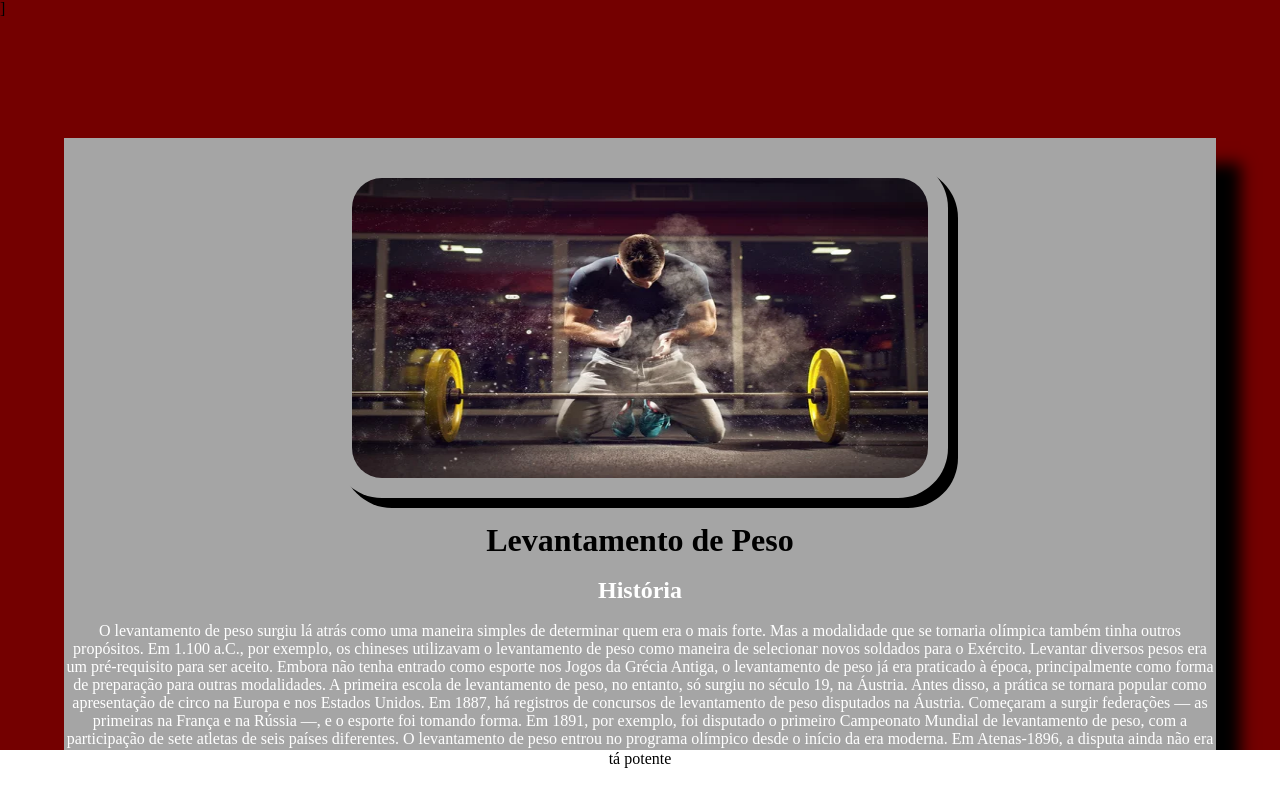
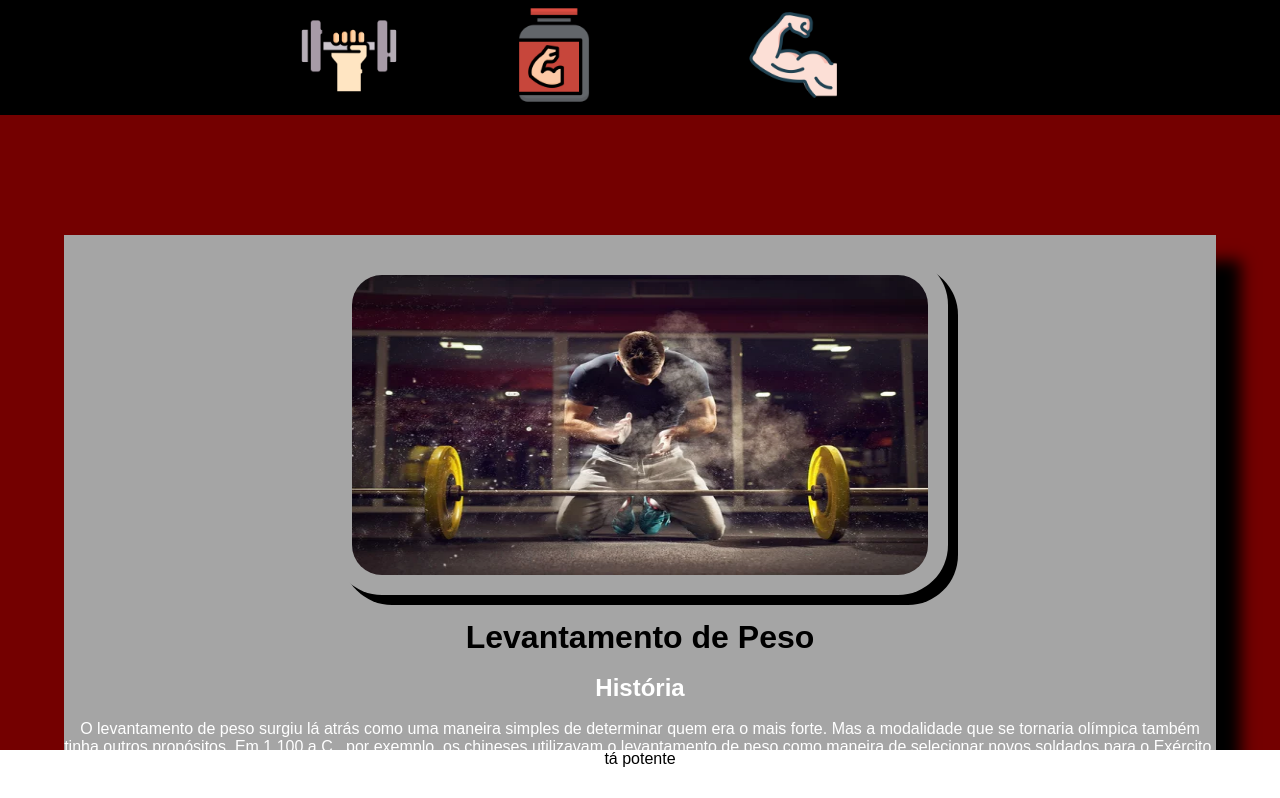
Before and after one commit to vini6161610/Levantamento_peso, a plain HTML site: page inicio/index.html in a window 1280 px wide. Shown: the top 798 px of the page. Drawn offline with nearby package versions, Linux system fonts and the light colour scheme.

Commit message:
anthony confere ai

```diff
--- a/inicio/index.css
+++ b/inicio/index.css
@@ -5,71 +5,70 @@
  }
 
  *{
-     justify-content: center;
+
      margin: 0;
      padding: 0;
+     font-family: sans-serif;
  }
 
- .dp-menu ul{
-     list-style-type: none;
-     padding: 0;
-     background-color: var(--fundo);
+nav.menu-horizontal{
+    width: 100%;
+    background-color: #000000;
+    text-align: center;
+    padding: 5px;
+    position: sticky;
+    top: 0;
 
+
+}
+.txt-link{
+    color: black;
+    margin: 0px;
+}
+ul{
+    height: 100%;
+    list-style-type: none;
+}
+ul li.item-menu a{
+color: #ffffff;
+text-decoration: none;
+font-size: 20px;
+padding: 20px 4px;
+margin-bottom: 20px;
+}
+
+ul li.item-menu a .txt-link{
+    margin-left: 40px;
+
+}
+
+ul li.item-menu a .icon > i{
+    font-size: 30px;
+}
+
+ul li.item-menu a:hover{
+    background-color: rgb(175, 0, 58);
+    transition: .6s;
+}
+ul li.item-menu a .txt-link:hover{
+    width: 300px;
+}
+.txt-link:hover{
+    color: white;
+}
+
+ body{
+   background-color: rgb(116, 0, 0);
 
 
  }
- .dp-menu ul li{
-     display: inline;
-     position: relative;
+ img{
+    height: 100px;
+    width: 100px;
+
+ }
 
 
- }
- .dp-menu ul li a{
-     color: var(--principal);
-     text-decoration: none;
-     display: inline-block;
-     padding: 30px;
-
-
-
- }
- .dp-menu ul li a:hover{
-     background-color: var(--hover);
-     border-radius: 50px;
-     transition: .6s;
-
- }
- .dp-menu ul ul{
-     display: none;
-     left: 0;
-     position: absolute;
-
- }
- .dp-menu ul li:hover ul{
-     display: block;
-
- }
- .dp-menu ul ul {
-    width: 150px;
-
- }
- .dp-menu ul ul li a{
- display: block;
- }
- body{
-   background-color: rgb(116, 0, 0);
-
- }
- .dp-menu{
-
-    text-align: center;
-    align-content: center;
-    top: 0px;
-    position: sticky;
-
-
-
- }
  .div{
     background-color: #a5a5a5;
     width: 90%;
--- a/inicio/index.html
+++ b/inicio/index.html
@@ -13,9 +13,25 @@
 
 
 <nav class="menu-horizontal">
-    <div class="btn-expandir">]
+  <ul>
+    <li class="item-menu">
+        <a href="#">
+            <span class="icon"><img src="../imagens/hhjhh.png"></span>
+            <span class="txt-link">inicio</span>
+        </a>
 
-    </div>
+        <a href="../produtos/produtos.html">
+            <span class="icon"><img src="../imagens/ssss.png"  ></span>
+            <span class="txt-link">Produtos</span>
+        </a>
+
+        <a href="../os maiores/maiores.html">
+            <span class="icon"><img src="../imagens/dddd.png" ></span>
+            <span class="txt-link">Os Maiores</span>
+        </a>
+    </li>
+
+  </ul>
 </nav>
 <div class="div">
 
```
Also changed, not shown: imagens/dddd.png (added), imagens/halter.png (deleted), imagens/hhjhh.png (added), imagens/ssss.png (added).
